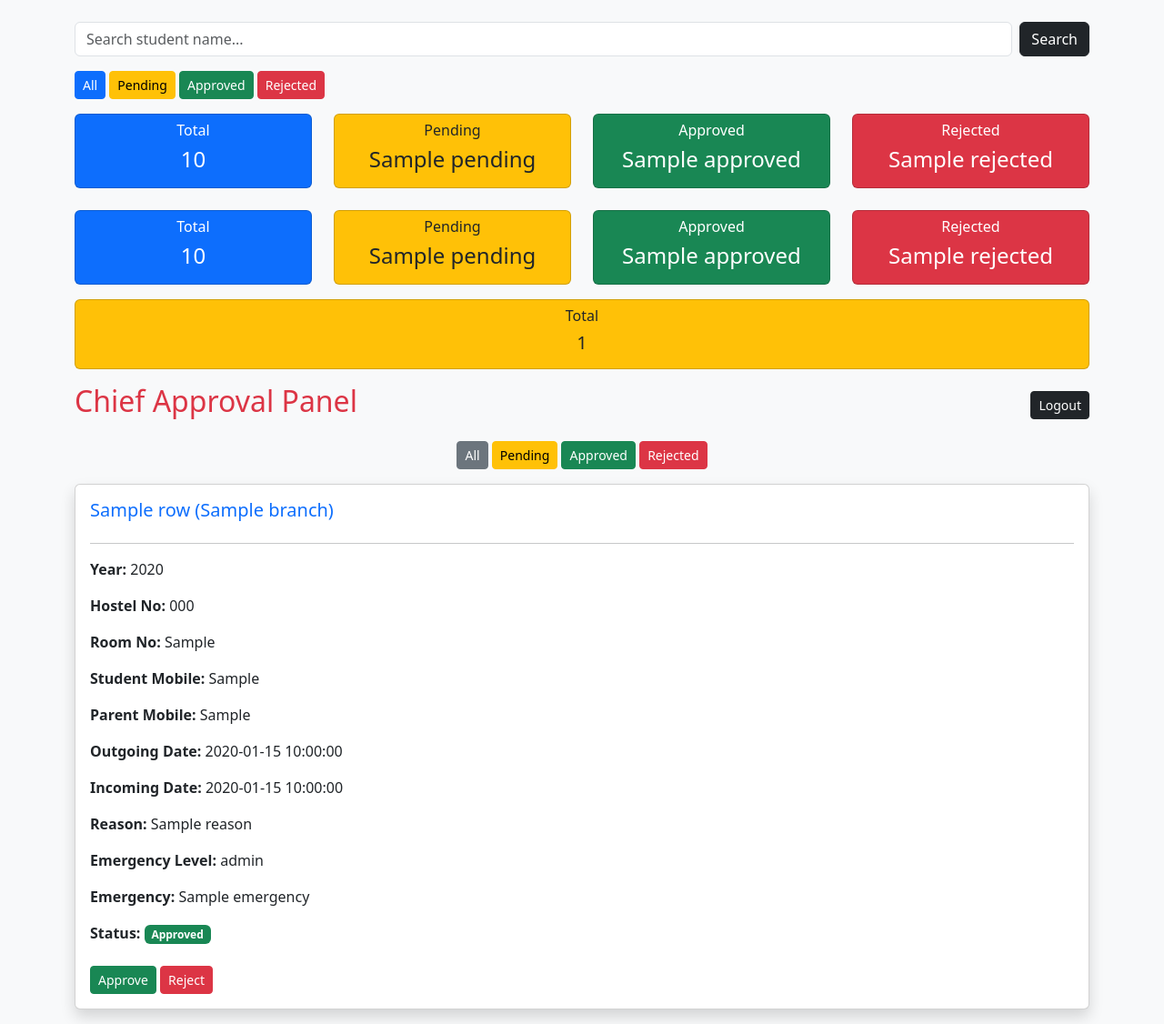
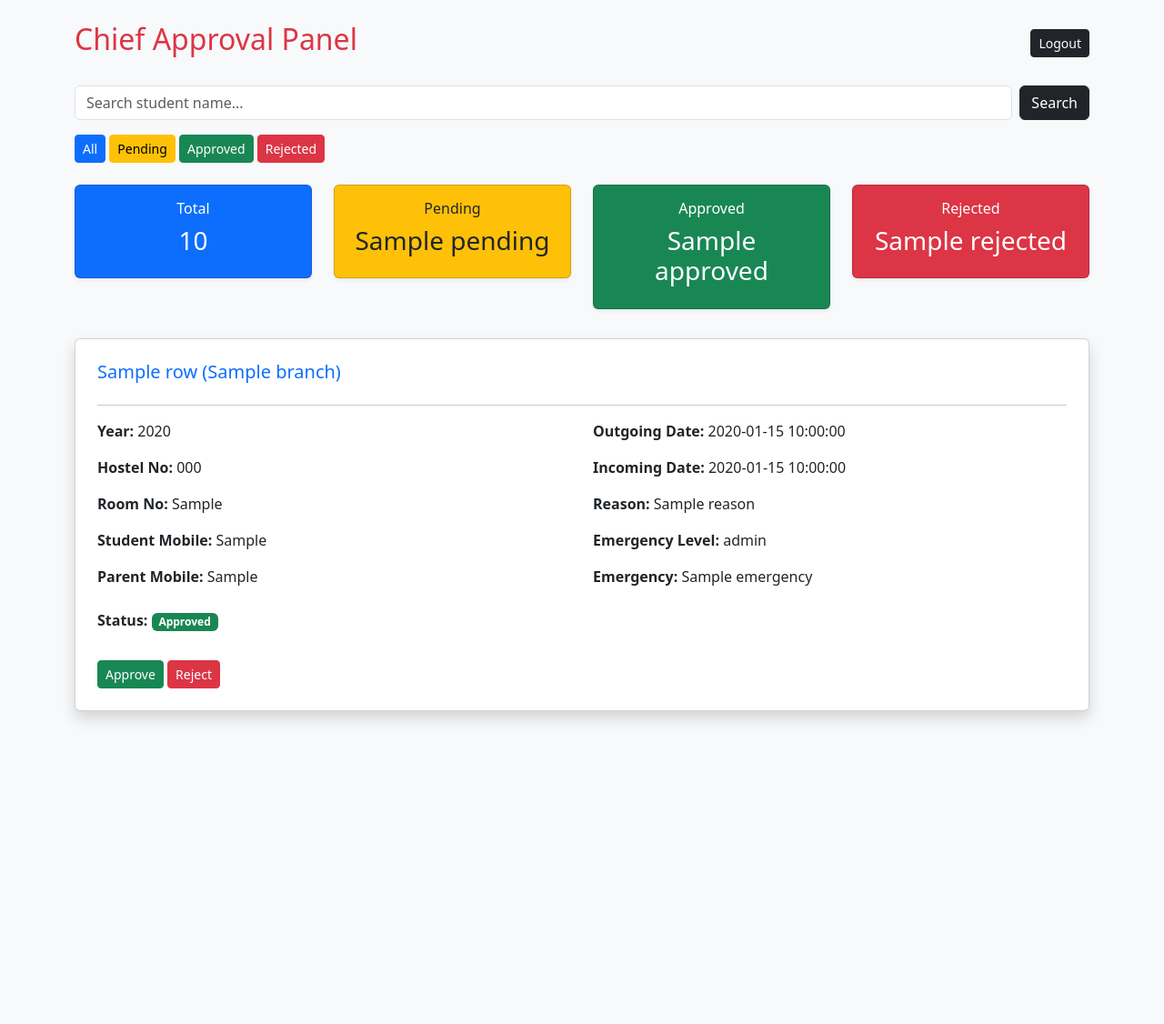
Before and after one commit to sakshi2025-arch/hostel-permission-system, a Flask app: template templates/chief.html in a window 1280 px wide. Shown: the whole page at 91% size. After the commit the page ends 793 px from the top, so only its background shows below. Run offline with Flask 3, Linux system fonts and the light colour scheme; the template is opened without the code that fills it: most values are stand-ins (such as "Sample title", 1, 10 or a date in 2020).

Commit message:
Updated chief panel UI

```diff
--- a/templates/chief.html
+++ b/templates/chief.html
@@ -2,141 +2,66 @@
 <html lang="en">
 <head>
     <meta charset="UTF-8">
+    <meta name="viewport" content="width=device-width, initial-scale=1.0">
     <title>Chief Panel</title>
-
     <link href="https://cdn.jsdelivr.net/npm/bootstrap@5.3.0/dist/css/bootstrap.min.css" rel="stylesheet">
 </head>
 
 <body class="bg-light">
 
 <div class="container mt-4">
-<!-- 🔍 SEARCH FORM -->
+
+    <div class="d-flex justify-content-between align-items-center mb-4">
+        <h2 class="text-danger">Chief Approval Panel</h2>
+        <a href="/logout" class="btn btn-dark btn-sm">Logout</a>
+    </div>
+
+    <!-- SEARCH -->
     <form method="GET" action="/chief" class="mb-3 d-flex">
+        <input type="text" name="search" class="form-control me-2"
+               placeholder="Search student name..."
+               value="{{ request.args.get('search', '') }}">
+        <button type="submit" class="btn btn-dark">Search</button>
+    </form>
 
-    <input
-        type="text"
-        name="search"
-        class="form-control me-2"
-        placeholder="Search student name..."
-        value="{{ request.args.get('search', '') }}"
-    >
+    <!-- FILTER -->
+    <div class="mb-4">
+        <a href="/chief" class="btn btn-primary btn-sm">All</a>
+        <a href="/chief?status=Pending" class="btn btn-warning btn-sm">Pending</a>
+        <a href="/chief?status=Approved" class="btn btn-success btn-sm">Approved</a>
+        <a href="/chief?status=Rejected" class="btn btn-danger btn-sm">Rejected</a>
+    </div>
 
-    <button type="submit" class="btn btn-dark">
-        Search
-    </button>
-
-</form>
-</form>
-<!-- 🎯 FILTER BUTTONS -->
-<div class="mb-3">
-
-    <a href="/chief" class="btn btn-primary btn-sm">
-        All
-    </a>
-
-    <a href="/chief?status=Pending" class="btn btn-warning btn-sm">
-        Pending
-    </a>
-
-    <a href="/chief?status=Approved" class="btn btn-success btn-sm">
-        Approved
-    </a>
-
-    <a href="/chief?status=Rejected" class="btn btn-danger btn-sm">
-        Rejected
-    </a>
-
-</div>
-<!-- 📊 DASHBOARD -->
+    <!-- DASHBOARD -->
     <div class="row text-center mb-4">
 
-    <div class="col">
-        <div class="card bg-primary text-white p-2">
+        <div class="col-md-3 mb-2">
+            <div class="card bg-primary text-white p-3 shadow-sm">
                 <h6>Total</h6>
-            <h4>{{ total }}</h4>
+                <h3>{{ total }}</h3>
             </div>
         </div>
 
-    <div class="col">
-        <div class="card bg-warning text-dark p-2">
+        <div class="col-md-3 mb-2">
+            <div class="card bg-warning text-dark p-3 shadow-sm">
                 <h6>Pending</h6>
-            <h4>{{ pending }}</h4>
+                <h3>{{ pending }}</h3>
             </div>
         </div>
 
-    <div class="col">
-        <div class="card bg-success text-white p-2">
+        <div class="col-md-3 mb-2">
+            <div class="card bg-success text-white p-3 shadow-sm">
                 <h6>Approved</h6>
-            <h4>{{ approved }}</h4>
+                <h3>{{ approved }}</h3>
             </div>
         </div>
 
-    <div class="col">
-        <div class="card bg-danger text-white p-2">
+        <div class="col-md-3 mb-2">
+            <div class="card bg-danger text-white p-3 shadow-sm">
                 <h6>Rejected</h6>
-            <h4>{{ rejected }}</h4>
+                <h3>{{ rejected }}</h3>
             </div>
         </div>
-
-</div>
-<div class="row text-center mb-3">
-
-    <div class="col">
-        <div class="card bg-primary text-white p-2">
-            <h6>Total</h6>
-            <h4>{{ total }}</h4>
-        </div>
-    </div>
-
-    <div class="col">
-        <div class="card bg-warning text-dark p-2">
-            <h6>Pending</h6>
-            <h4>{{ pending }}</h4>
-        </div>
-    </div>
-
-    <div class="col">
-        <div class="card bg-success text-white p-2">
-            <h6>Approved</h6>
-            <h4>{{ approved }}</h4>
-        </div>
-    </div>
-
-    <div class="col">
-        <div class="card bg-danger text-white p-2">
-            <h6>Rejected</h6>
-            <h4>{{ rejected }}</h4>
-        </div>
-    </div>
-
-</div>
-<div class="row mb-3 text-center">
-
-    <div class="col">
-        <div class="card p-2 bg-warning text-dark">
-            <h6>Total</h6>
-            <h5>{{ data|length }}</h5>
-        </div>
-    </div>
-
-</div>
-
-    <!-- HEADER -->
-    <div class="d-flex justify-content-between align-items-center mb-3">
-
-        <h2 class="text-danger">Chief Approval Panel</h2>
-
-        <a href="/logout" class="btn btn-dark btn-sm">Logout</a>
-
-    </div>
-
-    <!-- FILTER BUTTONS -->
-    <div class="mb-3 text-center">
-
-        <a href="/chief" class="btn btn-secondary btn-sm">All</a>
-        <a href="/chief?status=Pending" class="btn btn-warning btn-sm">Pending</a>
-        <a href="/chief?status=Approved" class="btn btn-success btn-sm">Approved</a>
-        <a href="/chief?status=Rejected" class="btn btn-danger btn-sm">Rejected</a>
 
     </div>
 
@@ -144,7 +69,7 @@
 
         {% for row in data %}
 
-        <div class="card shadow p-3 mb-3">
+        <div class="card shadow p-4 mb-4">
 
             <h5 class="text-primary">
                 {{ row['student_name'] }} ({{ row['branch'] }})
@@ -152,22 +77,27 @@
 
             <hr>
 
+            <div class="row">
+
+                <div class="col-md-6">
                     <p><b>Year:</b> {{ row['year'] }}</p>
                     <p><b>Hostel No:</b> {{ row['hostel_no'] }}</p>
                     <p><b>Room No:</b> {{ row['room_no'] }}</p>
-
                     <p><b>Student Mobile:</b> {{ row['student_no'] }}</p>
                     <p><b>Parent Mobile:</b> {{ row['parent_no'] }}</p>
+                </div>
 
+                <div class="col-md-6">
                     <p><b>Outgoing Date:</b> {{ row['outgoing_date'] }}</p>
                     <p><b>Incoming Date:</b> {{ row['incoming_date'] }}</p>
-
                     <p><b>Reason:</b> {{ row['reason'] }}</p>
                     <p><b>Emergency Level:</b> {{ row['emergency_level'] }}</p>
                     <p><b>Emergency:</b> {{ row['emergency'] }}</p>
+                </div>
 
-            <!-- STATUS -->
-            <p>
+            </div>
+
+            <p class="mt-2">
                 <b>Status:</b>
 
                 {% if row['status'] == 'Approved' %}
@@ -178,13 +108,11 @@
 
                 {% else %}
                     <span class="badge bg-warning text-dark">Pending</span>
+
                 {% endif %}
-
             </p>
 
-            <!-- BUTTONS -->
-            <div class="mt-2">
-
+            <div class="mt-3">
                 <a href="/approve/{{ row['id'] }}" class="btn btn-success btn-sm">
                     Approve
                 </a>
@@ -192,7 +120,6 @@
                 <a href="/reject/{{ row['id'] }}" class="btn btn-danger btn-sm">
                     Reject
                 </a>
-
             </div>
 
         </div>
@@ -201,9 +128,9 @@
 
     {% else %}
 
-        <h4 class="text-center text-danger">
+        <div class="alert alert-danger text-center">
             No Requests Found ❌
-        </h4>
+        </div>
 
     {% endif %}
 
```
Also changed, not shown: database.py (+8 -1 lines), hostel.db (deleted). Lines whose indentation alone changed are shown as unchanged.
